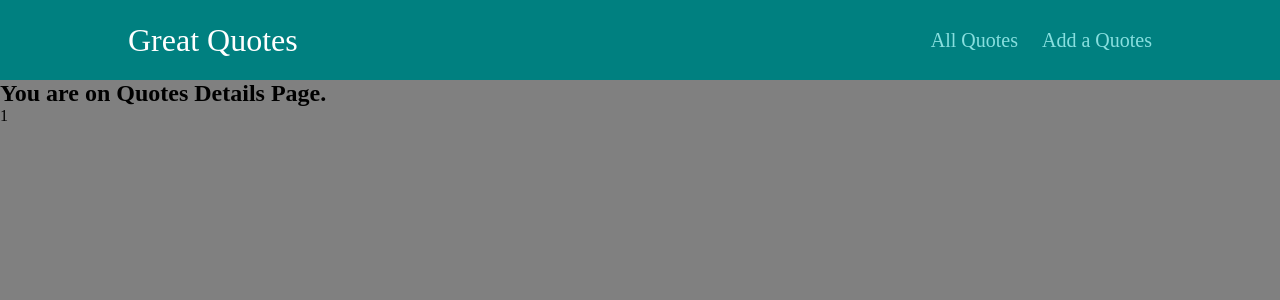
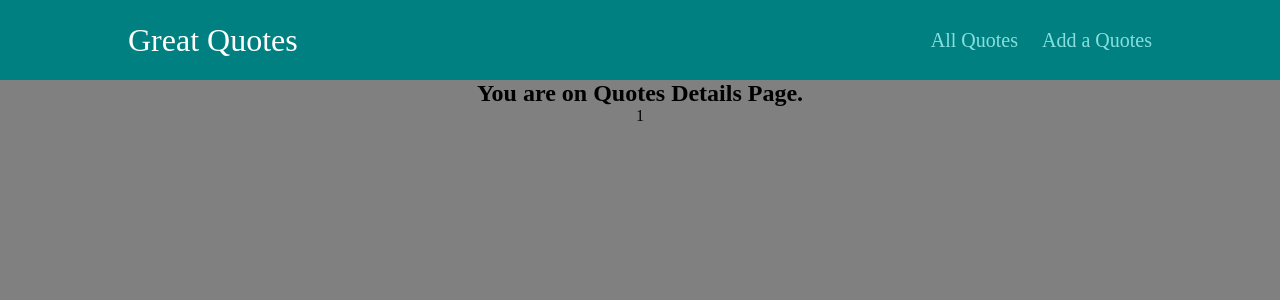
Before and after one commit to CoolShivas/React_Quotes, a React (Vite) app in the folder great_quotes/: page /quotes/1 in a window 1280 px wide. Shown: the top 300 px of the page. Built offline with nearby package versions, Linux system fonts and the light colour scheme.

Commit message:
Correction_of_CSS

```diff
--- a/great_quotes/src/components/Header/Comment.module.css
+++ b/great_quotes/src/components/Header/Comment.module.css
@@ -1,10 +1,10 @@
-/* .comment_div{
+.comment_div{
     background-color: #E1ACAC;
 
     width: 400px;
     height: 300px;
     position: relative;
-    left: 25%;
+    margin-top: 1rem;
 
     & .comment_section{
         display: flex;
@@ -20,4 +20,4 @@
         padding: 5px;
         color: white;
     }
-} */
+}
--- a/great_quotes/src/components/Header/InputComment.module.css
+++ b/great_quotes/src/components/Header/InputComment.module.css
@@ -31,7 +31,7 @@
 
 /* Use the second CSS only  */
 
-/*
+
 .comment_input__div{
     display: flex;
     flex-direction: column;
@@ -43,4 +43,4 @@
         background-color: orange;
         padding: 2px;
     }
-} */
+}
--- a/great_quotes/src/pages/AllQuotes.jsx
+++ b/great_quotes/src/pages/AllQuotes.jsx
@@ -2,7 +2,9 @@
 
 const AllQuotes = () => {
   return (
-    <h2> You are on All Quotes Page. </h2>
+    <center>
+      <h2> You are on All Quotes Page. </h2>
+    </center>
   )
 }
 
--- a/great_quotes/src/pages/NewQuotes.jsx
+++ b/great_quotes/src/pages/NewQuotes.jsx
@@ -2,7 +2,9 @@
 
 const NewQuotes = () => {
   return (
-    <h2> You are on New Quotes Page. </h2>
+    <center>
+      <h2> You are on New Quotes Page. </h2>
+    </center>
   )
 }
 
--- a/great_quotes/src/pages/QuotesDetail.jsx
+++ b/great_quotes/src/pages/QuotesDetail.jsx
@@ -7,13 +7,13 @@ const QuotesDetail = () => {
    const arr = useParams();
 
   return (
-    <section>
+    <center>
         <h2> You are on Quotes Details Page. </h2>
         <p> {arr.quotesId} </p>
         <Route path={`/quotes/${arr.quotesId}/comment`}>
           <Comment></Comment>
         </Route>
-    </section>
+    </center>
   )
 }
 
```
